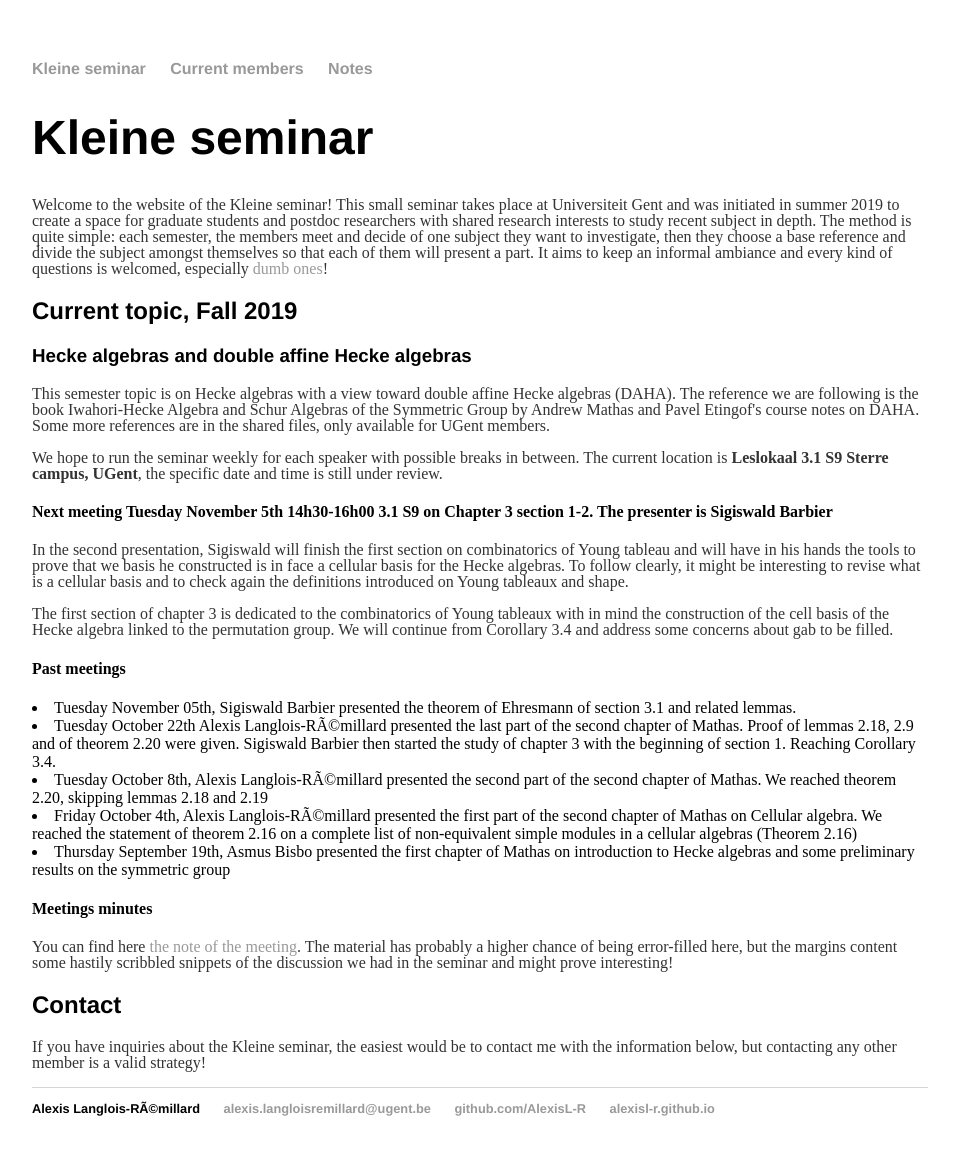
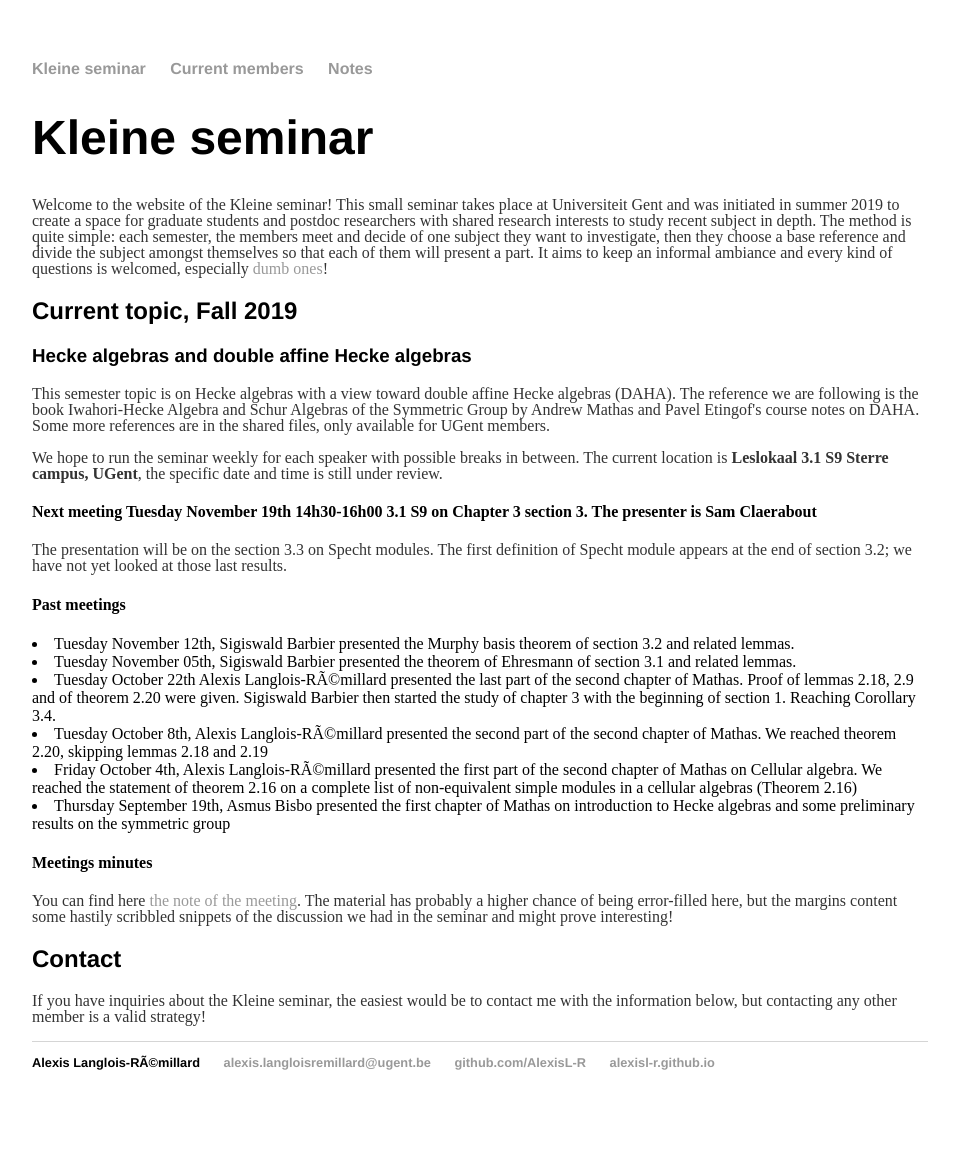
Before and after one commit to Shophikav/alexisl-r.github.io, a Jekyll site: the page built from kleine_seminar/index.html, in a window 1280 px wide. Shown: the whole page, without its empty margins (160-1119 px from the left). Built offline with Jekyll 4.4.1, drawn with Linux system fonts in a browser that asks for light colours; after the commit the page ends 1130 px from its top, so only the background shows below that.

Commit message:
Update website

```diff
--- a/kleine_seminar/index.html
+++ b/kleine_seminar/index.html
@@ -24,19 +24,16 @@ title: Kleine seminar
 		the specific date and time is still under review.
 	</p>
 
-	<h4>Next meeting Tuesday November 5th 14h30-16h00 3.1 S9 on Chapter 3 section 1-2. The presenter is Sigiswald Barbier</h4>
+	<h4>Next meeting Tuesday November 19th 14h30-16h00 3.1 S9 on Chapter 3 section 3. The presenter is Sam Claerabout</h4>
 
 	<p>
-		In the second presentation, Sigiswald will finish the first section on combinatorics of Young tableau and will have in his hands the tools to prove that we basis
-		he constructed is in face a cellular basis for the Hecke algebras. To follow clearly, it might be interesting to revise what is a cellular basis and to check again the
-		definitions introduced on Young tableaux and shape.
+		The presentation will be on the section 3.3 on Specht modules. The first definition of Specht module appears at the end of section 3.2;
+		we have not yet looked at those last results.
 	</p>
-	<p>
-		The first section of chapter 3 is dedicated to the combinatorics of Young tableaux with in mind the construction of the cell basis of the Hecke algebra linked to the
-		permutation group. We will continue from Corollary 3.4 and address some concerns about gab to be filled.
-	</p>
+
 	<h4>Past meetings</h4>
 		<u1>
+			<li>Tuesday November 12th, Sigiswald Barbier presented the Murphy basis theorem of section 3.2 and related lemmas.</li>
 			<li>Tuesday November 05th, Sigiswald Barbier presented the theorem of Ehresmann of section 3.1 and related lemmas.</li>
 			<li>Tuesday October 22th Alexis Langlois-Rémillard presented the last part of the second chapter of Mathas. Proof of lemmas 2.18, 2.9 and of theorem 2.20 were given.
 			Sigiswald Barbier then started the study of chapter 3 with the beginning of section 1. Reaching Corollary 3.4.</li>
@@ -46,7 +43,17 @@ title: Kleine seminar
 			<li>Thursday September 19th, Asmus Bisbo presented the first chapter of Mathas on introduction to Hecke algebras and some preliminary results on the symmetric group</li>
 		</u1>
 
-<!-- 	Description of second part, to be kept until we decide what to do, or if we gather the strenght to dispose of it
+<!--
+		<p>
+		In the second presentation, Sigiswald will finish the first section on combinatorics of Young tableau and will have in his hands the tools to prove that we basis
+		he constructed is in face a cellular basis for the Hecke algebras. To follow clearly, it might be interesting to revise what is a cellular basis and to check again the
+		definitions introduced on Young tableaux and shape.
+		</p>
+		<p>
+		The first section of chapter 3 is dedicated to the combinatorics of Young tableaux with in mind the construction of the cell basis of the Hecke algebra linked to the
+		permutation group. We will continue from Corollary 3.4 and address some concerns about gab to be filled.
+		</p>
+		Description of second part, to be kept until we decide what to do, or if we gather the strenght to dispose of it
 		The subject covered in this session will aim to be the first section of Chapter 2, stopping at Theorem 2.16. Alexis suggested that interested
 		members should consult Appendix A of the book for a refreshment (or initiation) in representation theory of algebras. Also, it would be wise
 		to read beforehand the definition of cellular algebras and work out example (i) of 2.2.
```
